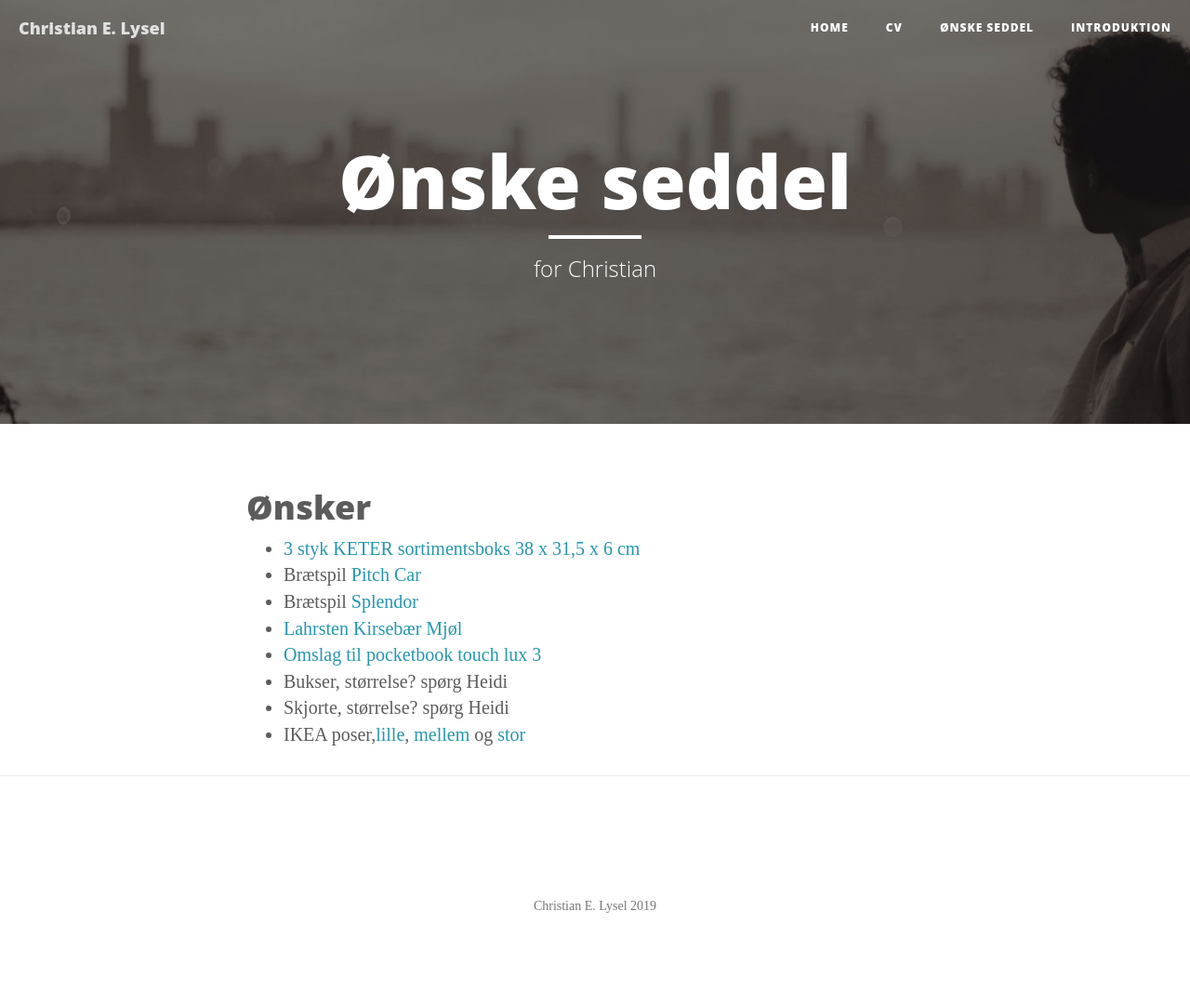
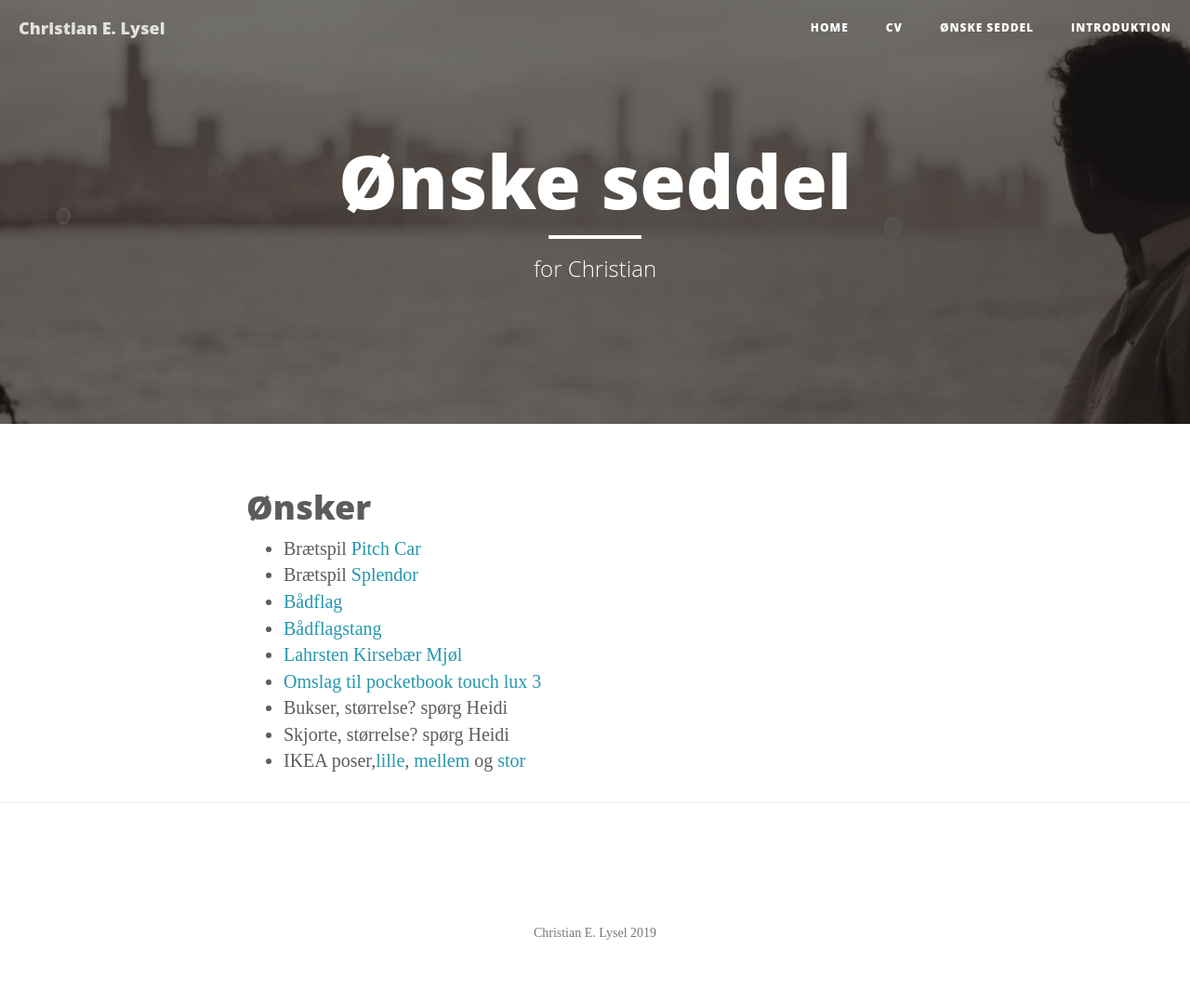
Before and after one commit to clysel/christian.lysel.net, a Jekyll site: the page built from gave.markdown, in a window 1280 px wide. Shown: the whole page at 93% size. Built offline with Jekyll 4.4.1, drawn with Linux system fonts in a browser that asks for light colours; before the commit the page ends 1050 px from its top, so only the background shows below that.

Commit message:
Update gave.markdown

```diff
--- a/gave.markdown
+++ b/gave.markdown
@@ -6,9 +6,10 @@ header-img: "img/about-bg.jpg"
 ---
 # Ønsker
 
- * [3 styk KETER sortimentsboks 38 x 31,5 x 6 cm](https://www.jemogfix.dk/keter-sortimentsboks-38-x-31-5-x-6-cm/3142/9037211/)
  * Brætspil [Pitch Car](https://www.hyggeonkel.dk/produkt/pitch-car)
  * Brætspil [Splendor](https://www.hyggeonkel.dk/produkt/splendor-dansk)
+ * [Bådflag](http://www.thansen.dk/fritid/marine/flag/flagspil-60cm-teak/n-286345375/pn-288537058/)
+ * [Bådflagstang](http://www.thansen.dk/fritid/marine/flag/flagspil-75cm-teak/n-286345375/pn-287026313)
  * [Lahrsten Kirsebær Mjøl](https://www.lahrsten.dk/produkter/12kirsebaermjod.html)
  * [Omslag til pocketbook touch lux 3](https://www.conradelektronik.dk/?websale8=conrad-dk&pi=1462095)
  * Bukser, størrelse? spørg Heidi
```
